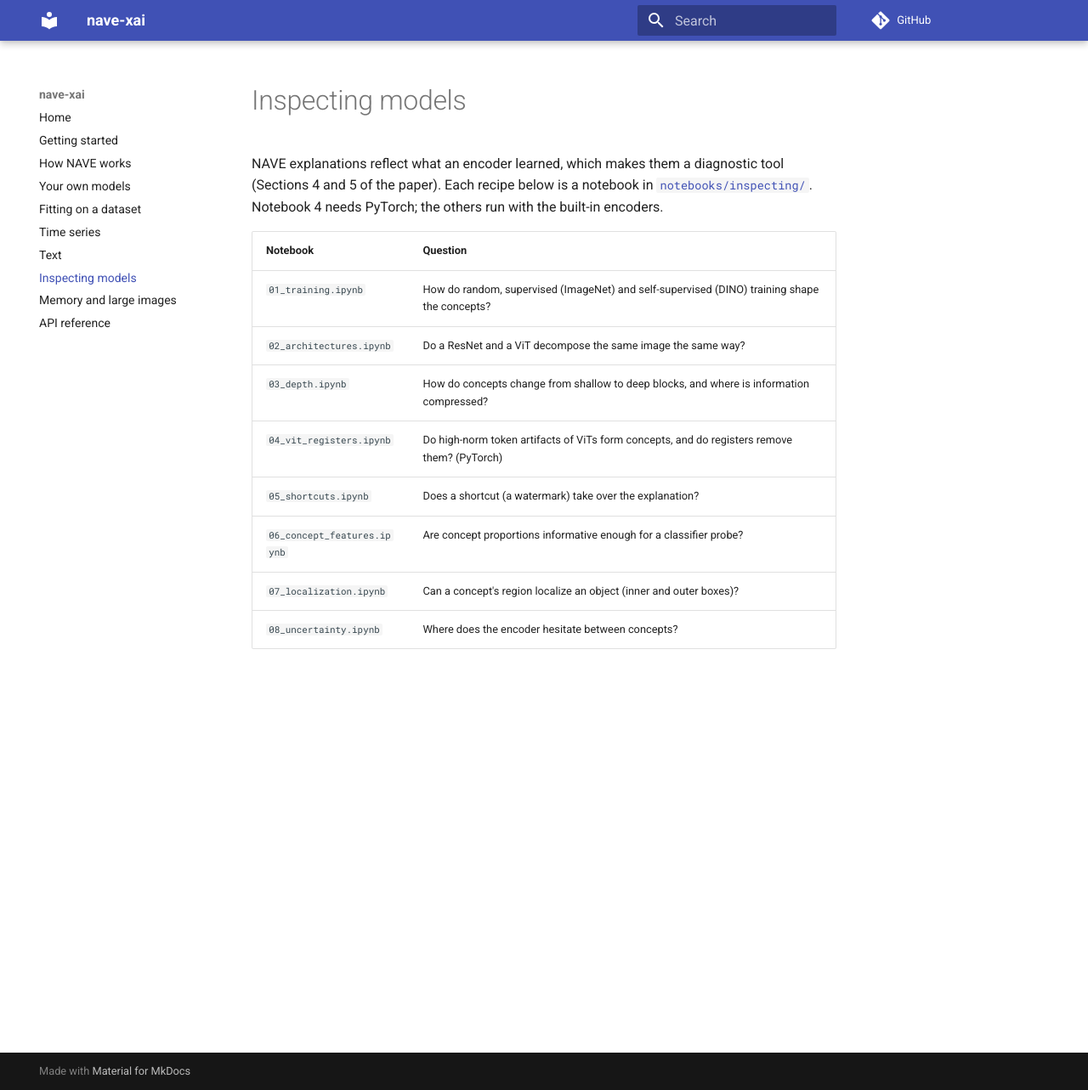
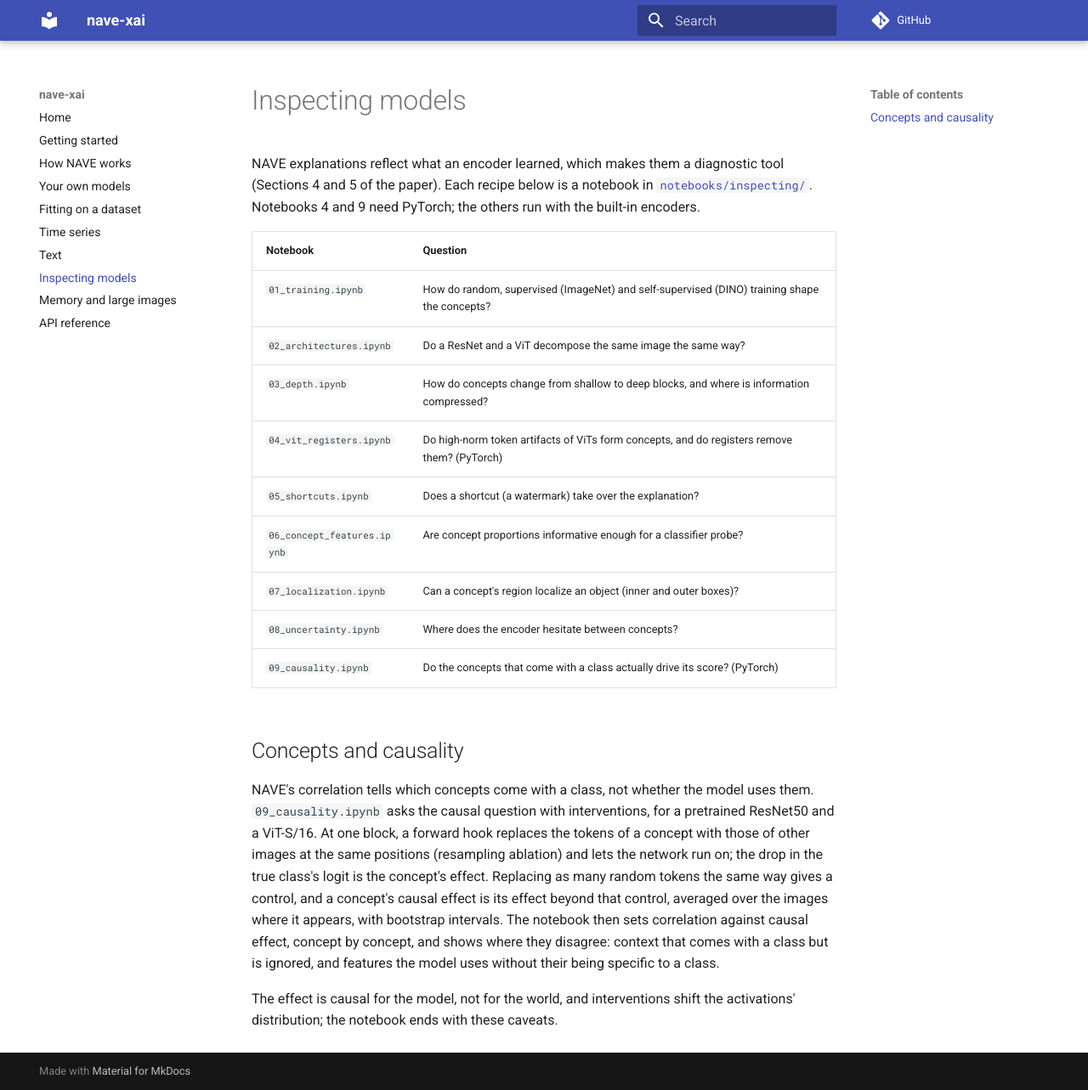
Before and after one commit to Ahcene-B/NAVE, an MkDocs documentation site: the page built from docs/inspecting.md, in a window 1280 px wide and 1283 px high. Shown: the whole window at 85% size. Built offline with MkDocs 1.6.1 and Material for MkDocs 9.7.7, drawn with Linux system fonts in a browser that asks for light colours; comment, search, counter and statistics services are not loaded.

Commit message:
Docs: the causality notebook in Inspecting models, with a short section on the method

```diff
--- a/docs/inspecting.md
+++ b/docs/inspecting.md
@@ -3,7 +3,7 @@
 NAVE explanations reflect what an encoder learned, which makes them a diagnostic tool
 (Sections 4 and 5 of the paper). Each recipe below is a notebook in
 [`notebooks/inspecting/`](https://github.com/Ahcene-B/NAVE/tree/main/notebooks/inspecting).
-Notebook 4 needs PyTorch; the others run with the built-in encoders.
+Notebooks 4 and 9 need PyTorch; the others run with the built-in encoders.
 
 | Notebook | Question |
 |---|---|
@@ -15,3 +15,18 @@ Notebook 4 needs PyTorch; the others run with the built-in encoders.
 | `06_concept_features.ipynb` | Are concept proportions informative enough for a classifier probe? |
 | `07_localization.ipynb` | Can a concept's region localize an object (inner and outer boxes)? |
 | `08_uncertainty.ipynb` | Where does the encoder hesitate between concepts? |
+| `09_causality.ipynb` | Do the concepts that come with a class actually drive its score? (PyTorch) |
+
+## Concepts and causality
+
+NAVE's correlation tells which concepts come with a class, not whether the model uses them. `09_causality.ipynb`
+asks the causal question with interventions, for a pretrained ResNet50 and a ViT-S/16. At one block, a forward hook
+replaces the tokens of a concept with those of other images at the same positions (resampling ablation) and lets the
+network run on; the drop in the true class's logit is the concept's effect. Replacing as many random tokens the same
+way gives a control, and a concept's causal effect is its effect beyond that control, averaged over the images where
+it appears, with bootstrap intervals. The notebook then sets correlation against causal effect, concept by concept,
+and shows where they disagree: context that comes with a class but is ignored, and features the model uses without
+their being specific to a class.
+
+The effect is causal for the model, not for the world, and interventions shift the activations' distribution; the
+notebook ends with these caveats.
```
